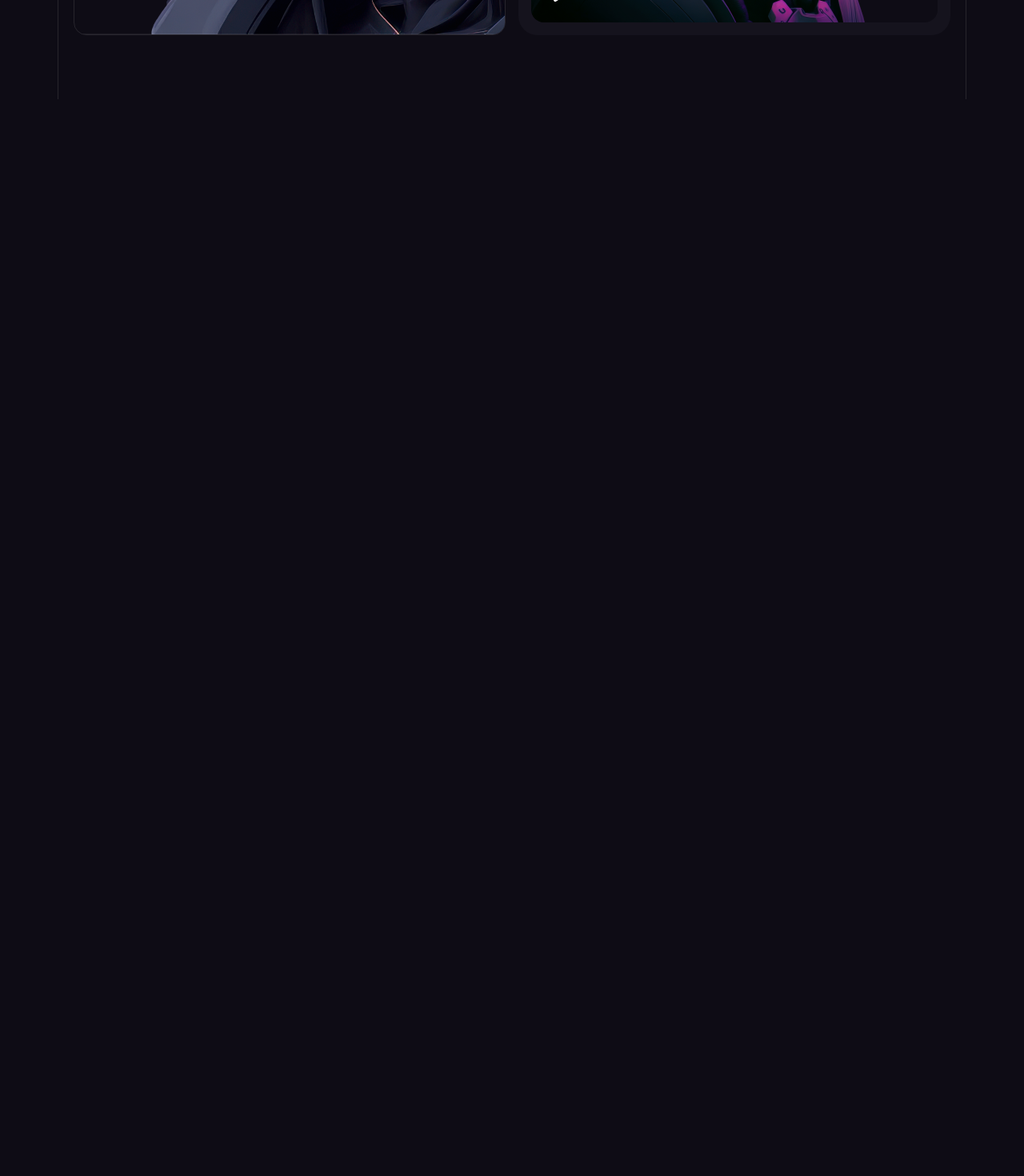
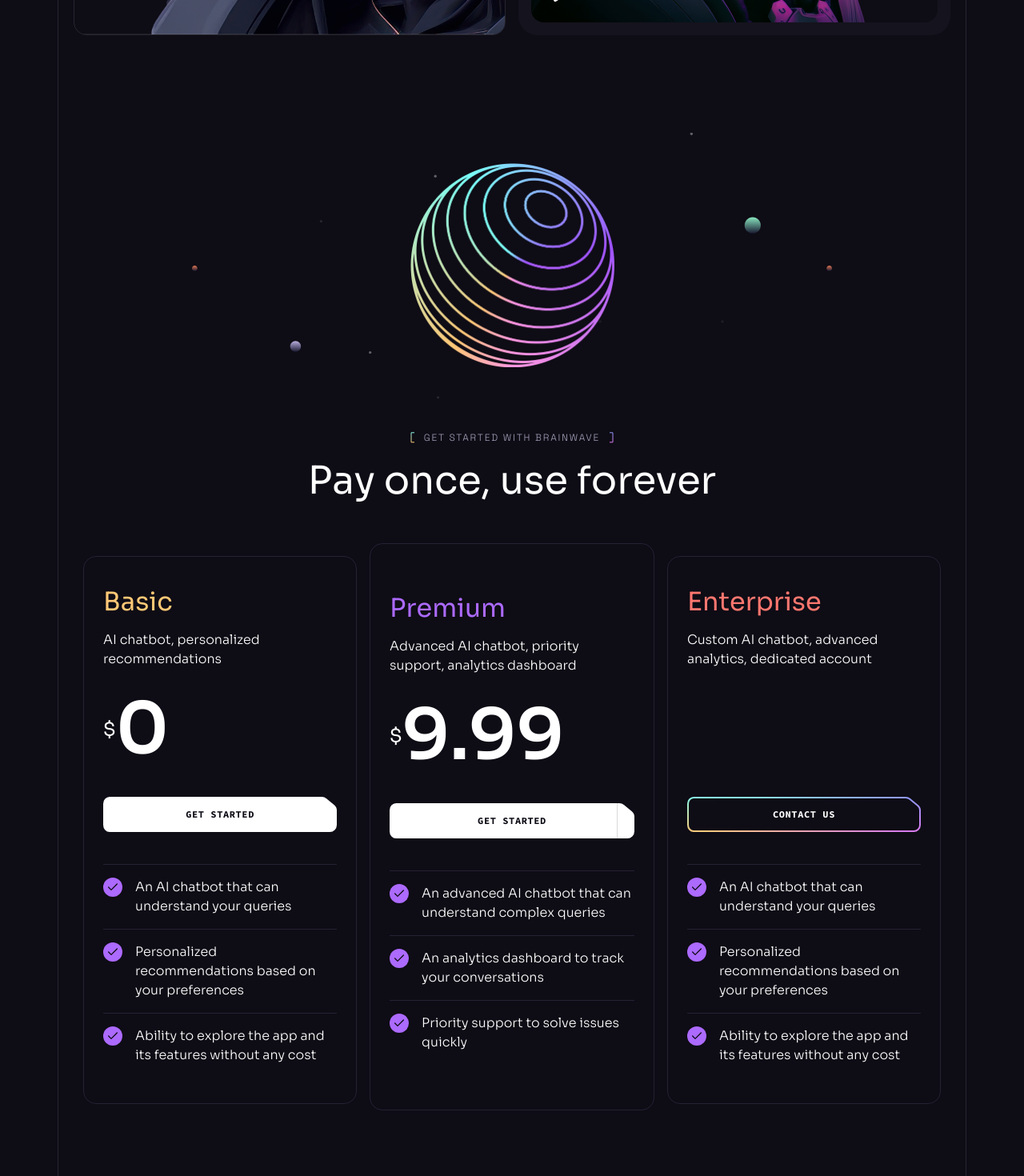
Before and after one commit to Satnammeena2004/brainwave, a React (Vite) app: page / in a window 1280 px wide. Shown: the part 5460-6930 px from the top of the page at 80% size. Before the commit the page ends 5616 px from the top, so only its background shows below. Built offline with nearby package versions, Linux system fonts and the light colour scheme.

Commit message:
pricing component added

```diff
--- a/src/App.jsx
+++ b/src/App.jsx
@@ -5,6 +5,7 @@ import Benefits from "./components/Benefits";
 import Collaboration from "./components/Collaboration";
 import Header from "./components/Header";
 import Hero from "./components/Hero";
+import Pricing from "./components/Pricing";
 import Servises from "./components/Servises";
 
 function App() {
@@ -15,7 +16,9 @@ function App() {
       <Benefits />
       <ButtonGradient />
       <Collaboration />
-      <Servises/>
+      <Servises />
+
+      <Pricing />
     </>
   );
 }
--- a/src/components/Heading.jsx
+++ b/src/components/Heading.jsx
@@ -1,10 +1,18 @@
 /* eslint-disable react/prop-types */
 
-function Heading({ className, title,text }) {
+import Tagline from "./Tagline"
+
+function Heading({ className, title, text, tag }) {
     return (
         <div className={`${className} mt-10 mx-auto mb-10 max-w-[50rem]`}>
+            {tag &&
+                <Tagline className="flex mb-4 justify-center">
+                    <p>{tag}
+                    </p>
+                </Tagline>
+            }
             {title && <h2 className="h2">{title}</h2>}
-            {text&&<p className="body-2 mt-4 text-n-4">{text}</p>}
+            {text && <p className="body-2 mt-4 text-n-4">{text}</p>}
         </div>
     )
 }
--- /dev/null
+++ b/src/components/Pricing.jsx
@@ -0,0 +1,28 @@
+import { smallSphere, stars } from "../assets"
+import Heading from "./Heading"
+import PricingList from "./PricingList"
+import Section from "./Section"
+
+const Pricing = () => {
+    return (
+        <Section className="overflow-hidden">
+            <div className="container hidden md:block relative z-2 mb-20">
+                <div className="hidden md:flex justify-center ">
+                    <img src={smallSphere} className="relative z-2" width={255} height={255} />
+                </div>
+                <div className="absolute w-[50rem] top-1/2 left-1/2 -translate-x-1/2 -translate-y-1/2 pointer-events-none ">
+                    <img src={stars} className="w-full" width={900} height={400} />
+                </div>
+
+            </div>
+
+            <Heading title="Pay once, use forever" tag="Get started with Brainwave" />
+            <div className="relative">
+
+                <PricingList />
+            </div>
+        </Section>
+    )
+}
+
+export default Pricing
--- /dev/null
+++ b/src/components/PricingList.jsx
@@ -0,0 +1,39 @@
+import { check } from "../assets"
+import { pricing } from "../constants"
+import Button from "./Button"
+
+const PricingList = () => {
+    return (
+        <div className="flex flex:wrap justify-center mx-auto w-[85vw] max-lg:flex-wrap gap-4 p-2  ">
+            {pricing.map((item) => {
+                return <div key={item.id} className="border   px-6 py-8 border-n-6 rounded-2xl  h-full min-h-[25rem] even:py-14 odd:py-8 odd:my-4 [&>h4]:first:text-color-2 [&>h4]:even:text-color-1 [&>h4]:last:text-color-3">
+                    <h4 className="h4 text-left mb-3 [&>h4]:text-color-1">{item.title}</h4>
+                    <p className="body-2 h-20 text-left">{item.description}</p>
+                    <div className="flex items-center justify-start h-[5.5rem]"> {item.price && (
+                        <>
+                            <div className="text-2xl">$</div>
+                            <div className="text-[5.5rem] leading-none font-bold">{item.price}</div>
+
+                        </>
+                    )}
+                    </div>
+                    <Button href={item.price ? "/pricing" : "mailto:contact@jsmastery.pro"}
+                        white={!!item.price} className="my-10 w-full">
+                        {item.price ? "Get started" : "Contact us"}
+                    </Button>
+                    <ul>
+                        {item.features.map((feature, index) => (
+                            <li key={index} className="flex items-start border-t border-n-6 py-4 ">
+                                <img src={check} width={24} height={24} alt="check" />
+                                <p className="body-2 ml-4 text-left">{feature}</p>
+                            </li>
+                        ))}
+                    </ul>
+                </div>
+
+            })}
+        </div>
+    )
+}
+
+export default PricingList
--- /dev/null
+++ b/src/components/Tagline.jsx
@@ -0,0 +1,14 @@
+/* eslint-disable react/prop-types */
+import brackets from "../assets/svg/Brackets"
+
+const Tagline = ({ className, children }) => {
+  return (
+    <div className={`tagline flex items-center ${className || ""}`}>
+      {brackets("left")}
+<div className="mx-3 text-n-3">{children}</div>
+      {brackets("right")}
+    </div>
+  )
+}
+
+export default Tagline
```
